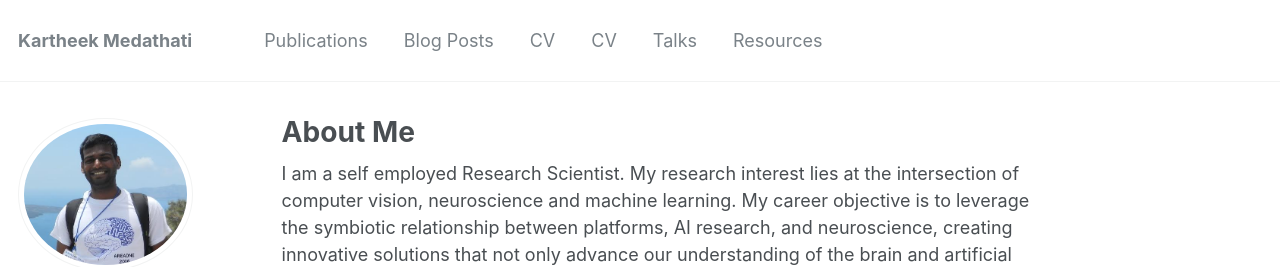
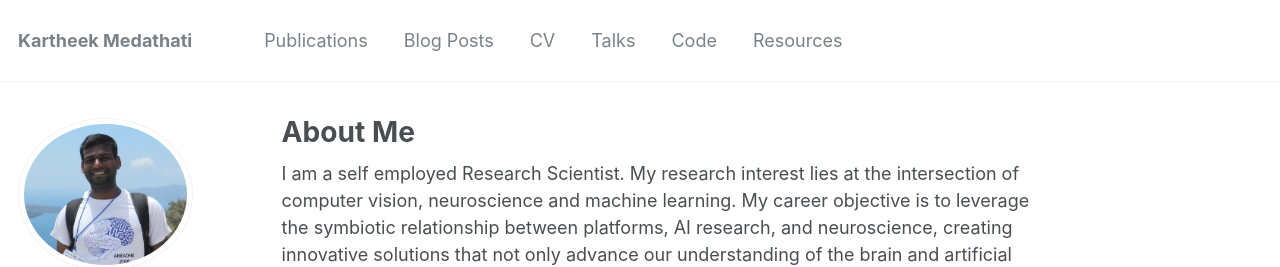
Before and after one commit to kartheekmedathati/kartheekmedathati.github.io, a Jekyll site: the page built from _pages/about.md, in a window 1280 px wide and 900 px high. Shown: the top 267 px of the window. Built offline with Jekyll 4.4.1, drawn with Linux system fonts in a browser that asks for light colours; some web fonts are replaced.

Commit message:
Code tab added to navigation

```diff
--- a/_data/navigation.yml
+++ b/_data/navigation.yml
@@ -9,11 +9,11 @@ main:
   - title: "CV"
     url: /cv/
 
-  - title: "CV"
-    url: /cv/
-
   - title: "Talks"
     url: /talks/
 
+  - title: "Code"
+    url: /portfolio/
+
   - title: "Resources"
     url: /markdown/
```
